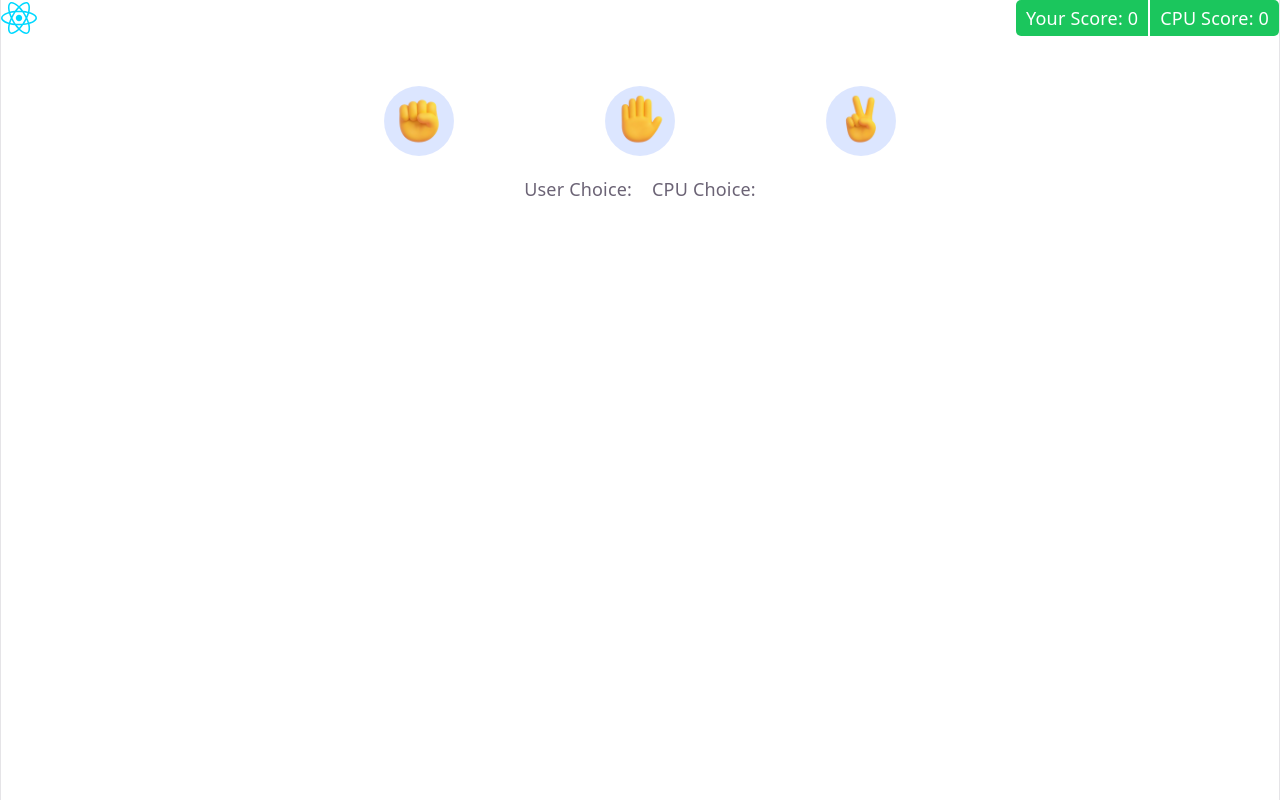
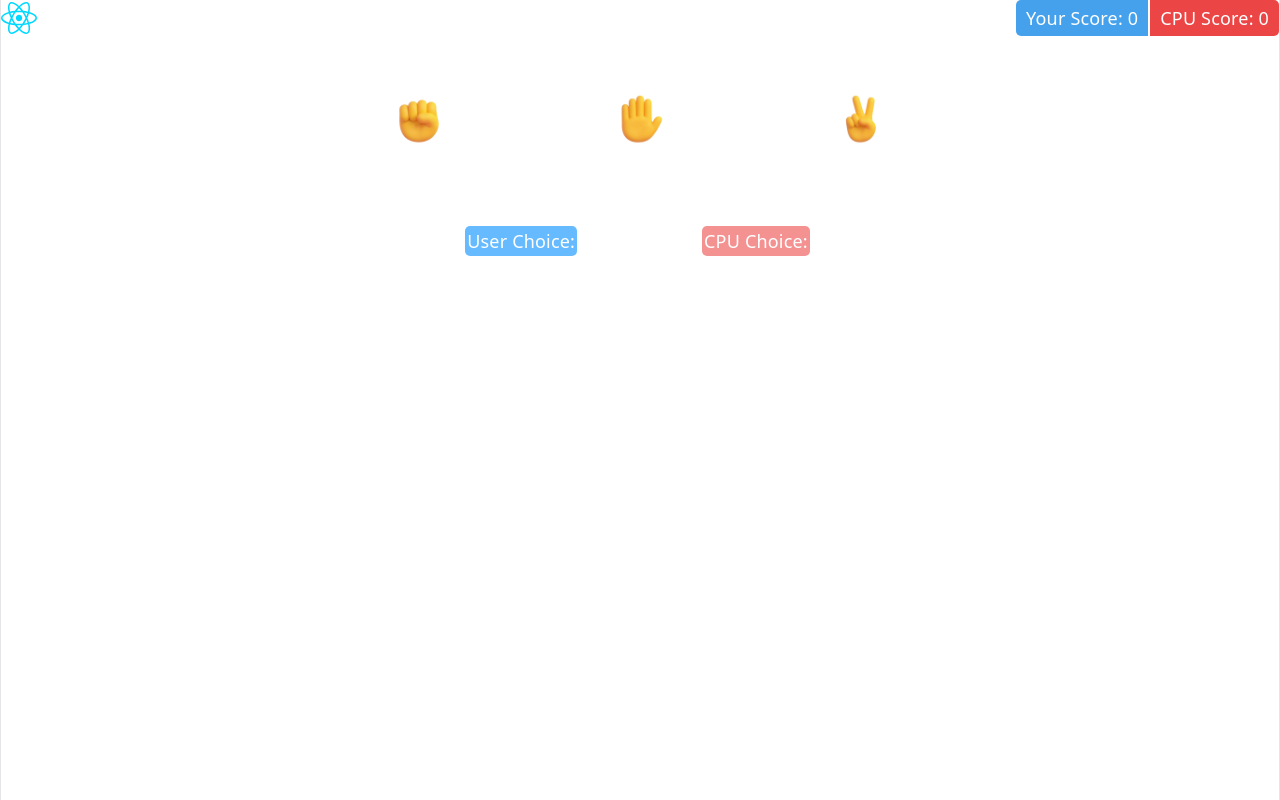
Before and after one commit to yimnaiconradndjousi-coder/Rock-Paper-Scissor, a React (Vite) app: page / in a window 1280 px wide. Built offline with nearby package versions, Linux system fonts and the light colour scheme.

Commit message:
Refactor score display and styles for user and CPU choices; enhance layout in App component

```diff
--- a/src/App.css
+++ b/src/App.css
@@ -33,7 +33,6 @@ nav {
 .user-score, .cpu-score {
     align-self: center;
     color: white;
-    background-color: rgba(0, 192, 74, 0.893);
     padding: 5px 10px;
     border-radius: 5px;
 }
@@ -41,11 +40,13 @@ nav {
 .user-score {
     border-top-right-radius: 0;
     border-bottom-right-radius: 0;
+    background-color: rgba(39, 146, 233, 0.86);
 }
 
 .cpu-score {
     border-top-left-radius: 0;
     border-bottom-left-radius: 0;
+    background-color: rgba(233, 39, 39, 0.86);
 }
 
 .actions {
@@ -64,29 +65,14 @@ nav {
 .action-icon {
     width: 70px;
     cursor: pointer;
-    background-color: rgba(0, 76, 255, 0.136);
+    /* background-color: rgba(0, 76, 255, 0.136); */
     border-radius: 50%;
     padding: 5px;
     transition: all 0.4s ease;
 }
 
-.action-icon:nth-child(1):hover {
-    background-color: rgba(226, 0, 0, 0.8);
-}
-
-.action-icon:nth-child(2):hover {
-    background-color: rgba(0, 115, 216, 0.8);
-}
-
-.action-icon:nth-child(3):hover {
-    background-color: rgba(0, 192, 74, 0.893);
-}
-
-
 .action-icon:hover {
-    /* background-color: rgba(250, 194, 65, 0.215); */
-    /* background-color: rgba(100, 170, 227, 0.86); */
-    background-color: rgba(69, 125, 255, 0.367);
+    background-color: rgba(24, 151, 255, 0.421);
 }
 
 .result {
@@ -95,4 +81,25 @@ nav {
     width: 100%;
     gap: 20px;
     margin-top: 20px;
+    color: white;
 }
+
+.result-container {
+    display: flex;
+    padding: 50px;
+    gap: 5px;
+}
+
+.userchoice {
+    background-color: rgba(24, 151, 255, 0.66);
+    color: white;
+    padding: 2px;
+    border-radius: 5px;
+}
+
+.cpuchoice {
+    background-color: rgba(233, 39, 39, 0.5);
+    color: white;
+    padding: 2px;
+    border-radius: 5px;
+}
--- a/src/App.jsx
+++ b/src/App.jsx
@@ -1,4 +1,5 @@
 import {useState} from "react";
+import {useEffect} from "react";
 import "./App.css";
 import ReactLogo from "./assets/react.svg";
 import RockImg from "./assets/Rock.png";
@@ -8,9 +9,9 @@ import ScissorsImg from "./assets/Scissors.png";
 // 0: Rock, 1: Paper, 2: Scissors
 
 const actionList = [
-  { action: "rock", id: 0 },
-  { action: "paper", id: 1 },
-  { action: "scissor", id: 2 }
+  { action: "rock", id: 0},
+  { action: "paper", id: 1},
+  { action: "scissor", id: 2}
 ];
 
 function getRandomInt() {
@@ -45,7 +46,6 @@ function UserInput({setUserAction, setCPUAction, SetScore, Score, CPUScore, SetC
                         alt="rock image"
                         className="action-icon"
                         onClick={() => {GameLogic(setUserAction, setCPUAction, SetScore, Score, 0, CPUScore, SetCPUScore)}
-
                         }
                     />
 
@@ -73,6 +73,15 @@ function App() {
     const [CPUChoice, setCPUChoice] = useState(null);
     const [Score, SetScore] = useState(0);
     const [CpuScore, setCpuscore] = useState(0);
+    const [userClick, setUserClick] = useState(false);
+    const [cpuClick, setCpuClick] = useState(false);
+
+    useEffect(() => {
+        setCpuClick(true)
+        if (cpuClick == true) {
+
+        }
+    }, [UserCoice]);
 
     return (
         <>
@@ -94,11 +103,19 @@ function App() {
                     CPUChoice={CPUChoice}
                     Score={Score}
                     CPUScore={CpuScore}
-                    SetCPUScore={setCpuscore}/>
+                    SetCPUScore={setCpuscore}
+                />
 
                 <div className="result">
-                    <p>User Choice: <span className="userchoice">{actionList[UserCoice]?.action}</span></p>
-                    <p>CPU Choice: <span className="cpuchoice">{actionList[CPUChoice]?.action}</span></p>
+                    <div className="result-container">
+                        <p className="userchoice">User Choice:</p>
+                        <span className="action-color">{actionList[UserCoice]?.action}</span>
+                    </div>
+
+                    <div className="result-container">
+                        <p className="cpuchoice">CPU Choice: </p>
+                        <span className="action-color">{actionList[CPUChoice]?.action}</span>
+                    </div>
                 </div>
 
             </div>
```
